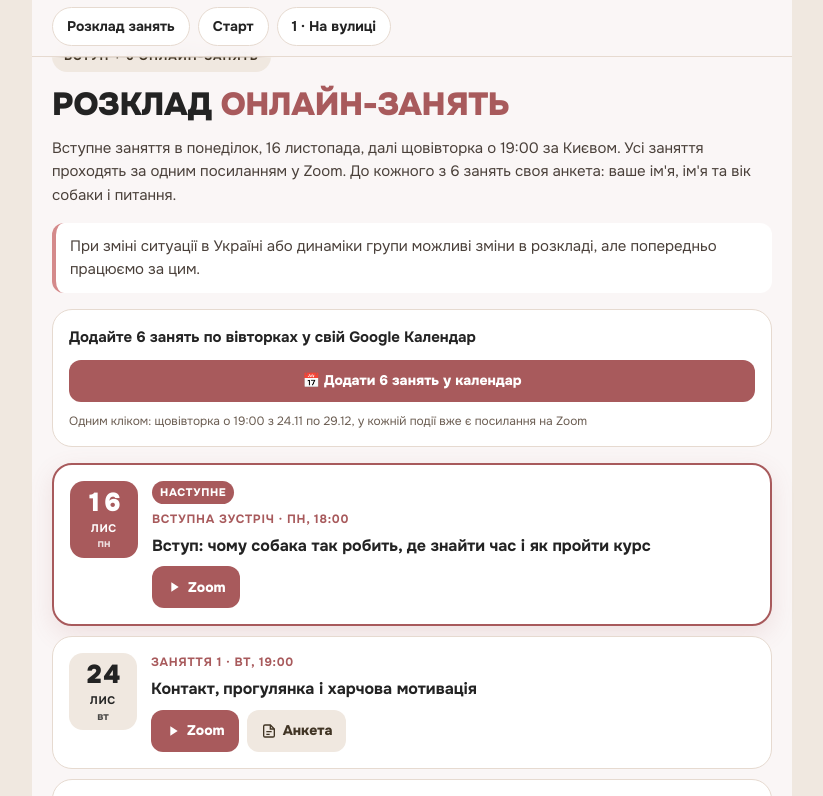
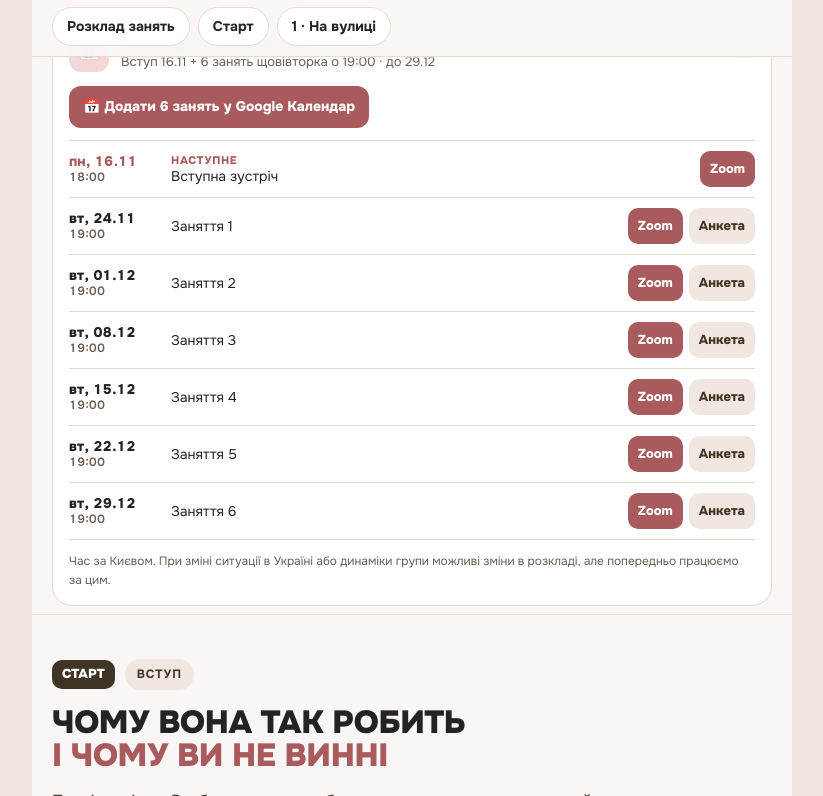
Before and after one commit to mogilevskakateryna-lgtm/spokiynyi-sobaka, a plain HTML site: page index.html in a window 1280 px wide. Both pictures are taken after a click on the link "Розклад занять". Shown: the part 860-1656 px from the top of the page, without its empty margins (228-1051 px from the left). Drawn offline with Linux system fonts and the light colour scheme.

Commit message:
Компактний розклад: згорнутий блок, один рядок на зустріч
Co-Authored-By: Claude Opus 5.5 <noreply@anthropic.com>
Claude-Session: https://claude.ai/code/session_015YbT4e5Dz6aWHs325wB7MK

```diff
--- a/index.html
+++ b/index.html
@@ -213,6 +213,33 @@ footer{padding-block:24px 40px;font-size:12px;color:var(--muted);text-align:cent
 .cover .c-play{flex:0 0 auto;width:clamp(48px,12vw,64px);height:clamp(48px,12vw,64px);border-radius:50%;background:#fff;color:var(--cbg,var(--brown));display:grid;place-items:center;box-shadow:0 8px 24px rgba(0,0,0,.25);transition:transform .15s}
 .cover:hover .c-play{transform:scale(1.07)}
 .cover .c-play svg{width:42%;height:42%;margin-left:6%}
+.sched2{padding-block:20px 8px}
+.sched{background:#fff;border:1px solid var(--line);border-radius:20px;overflow:hidden}
+.sched summary{list-style:none;cursor:pointer;display:flex;align-items:center;gap:12px;padding:14px 16px}
+.sched summary::-webkit-details-marker{display:none}
+.sched summary:focus-visible{outline:3px solid var(--olive);outline-offset:-3px;border-radius:20px}
+.s-ic{flex:0 0 auto;width:40px;height:40px;border-radius:12px;background:var(--rose-soft);display:grid;place-items:center;font-size:18px}
+.s-t{flex:1;min-width:0;display:flex;flex-direction:column;line-height:1.3}
+.s-t b{font-size:16px}
+.s-t span{font-size:13px;color:var(--muted)}
+.s-chev{flex:0 0 auto;width:10px;height:10px;border-right:2.5px solid var(--muted);border-bottom:2.5px solid var(--muted);transform:rotate(45deg);margin:0 6px 4px 0;transition:transform .2s}
+.sched[open] .s-chev{transform:rotate(-135deg);margin-bottom:-4px}
+.s-body{padding:0 16px 16px;display:flex;flex-direction:column;gap:12px}
+.s-actions{display:flex;flex-wrap:wrap;gap:8px}
+.rows{list-style:none;margin:0;padding:0;border-top:1px solid var(--line)}
+.row{display:grid;grid-template-columns:92px 1fr auto;gap:10px;align-items:center;padding:10px 0;border-bottom:1px solid var(--line)}
+.row.is-past{opacity:.55}
+.row.is-next .r-date{color:var(--rose)}
+.r-date{font-weight:800;font-size:14px;line-height:1.2;font-variant-numeric:tabular-nums}
+.r-date small{display:block;font-weight:600;font-size:12px;color:var(--muted)}
+.r-t{font-size:14px;line-height:1.3;min-width:0}
+.r-t i{font-style:normal;font-size:11px;font-weight:800;letter-spacing:.06em;text-transform:uppercase;color:var(--rose);display:block}
+.r-a{display:flex;gap:6px}
+.mini{display:inline-flex;align-items:center;gap:4px;font-size:13px;font-weight:800;border-radius:10px;padding:7px 10px;min-height:36px;text-decoration:none;border:0;white-space:nowrap;font-family:inherit;cursor:pointer}
+.mini-rose{background:var(--rose);color:#fff}
+.mini-soft{background:var(--sand);color:var(--brown)}
+.s-note{font-size:12px;color:var(--muted)}
+@media (max-width:480px){.row{grid-template-columns:78px 1fr auto}.r-t{font-size:13px}}
 @media (prefers-reduced-motion:reduce){html{scroll-behavior:auto}.bar i,.chev{transition:none}}
 </style>
 </head>
@@ -253,17 +280,21 @@ footer{padding-block:24px 40px;font-size:12px;color:var(--muted);text-align:cent
   </div>
 </section>
 
-<section id="rozklad" class="wrap schedule stack">
-  <span class="pill">Вступ + 6 онлайн-занять</span>
-  <h2>Розклад <span style="color:var(--rose)">онлайн-занять</span></h2>
-  <p>Вступне заняття в&nbsp;понеділок, 16&nbsp;листопада, далі щовівторка о&nbsp;19:00 за&nbsp;Києвом. Усі заняття проходять за&nbsp;одним посиланням у&nbsp;Zoom. До&nbsp;кожного з&nbsp;6 занять своя анкета: ваше ім'я, ім'я та&nbsp;вік собаки і&nbsp;питання.</p>
-  <p class="note-warn">При зміні ситуації в&nbsp;Україні або&nbsp;динаміки групи можливі зміни в&nbsp;розкладі, але&nbsp;попередньо працюємо за&nbsp;цим.</p>
-  <div class="cal stack">
-    <b style="font-size:15px">Додайте 6 занять по&nbsp;вівторках у&nbsp;свій Google Календар</b>
-    <div class="cal-row"><a class="chip chip-rose" data-cal href="#">📅 Додати 6 занять у&nbsp;календар</a></div>
-    <span class="hint">Одним кліком: щовівторка о&nbsp;19:00 з&nbsp;24.11 по&nbsp;29.12, у&nbsp;кожній події вже є&nbsp;посилання на&nbsp;Zoom</span>
-  </div>
-  <ol class="meet-list" id="meet-list"></ol>
+<section id="rozklad" class="wrap sched2">
+  <details class="sched" id="sched">
+    <summary>
+      <span class="s-ic">📅</span>
+      <span class="s-t"><b>Розклад онлайн-занять</b><span>Вступ 16.11 + 6 занять щовівторка о&nbsp;19:00 · до&nbsp;29.12</span></span>
+      <span class="s-chev" aria-hidden="true"></span>
+    </summary>
+    <div class="s-body">
+      <div class="s-actions">
+        <a class="chip chip-rose" data-cal href="#" target="_blank" rel="noopener">📅 Додати 6 занять у&nbsp;Google Календар</a>
+      </div>
+      <ol class="rows" id="meet-list"></ol>
+      <p class="s-note">Час за&nbsp;Києвом. При зміні ситуації в&nbsp;Україні або&nbsp;динаміки групи можливі зміни в&nbsp;розкладі, але&nbsp;попередньо працюємо за&nbsp;цим.</p>
+    </div>
+  </details>
 </section>
 
 <!-- СТАРТ -->
@@ -378,6 +409,7 @@ footer{padding-block:24px 40px;font-size:12px;color:var(--muted);text-align:cent
     lock:'<svg width="26" height="26" viewBox="0 0 24 24" fill="none" stroke="currentColor" stroke-width="2.2" aria-hidden="true"><rect x="4" y="11" width="16" height="10" rx="2"/><path d="M8 11V7a4 4 0 0 1 8 0v4"/></svg>'};
   document.querySelectorAll('[data-lock]').forEach(function(e){e.innerHTML=I.lock});
   document.querySelectorAll('[data-zoom]').forEach(function(a){a.href=ZOOM});
+  document.querySelectorAll('a[href="#rozklad"]').forEach(function(a){a.addEventListener('click',function(){document.getElementById('sched').open=true;});});
 
   function pad(n){return String(n).padStart(2,'0')}
   /* Google Календар: одна серія з 6 занять по вівторках (вступ 16.11 сюди не входить) */
@@ -447,15 +479,14 @@ footer{padding-block:24px 40px;font-size:12px;color:var(--muted);text-align:cent
   MEETINGS.forEach(function(m,i){
     var d=new Date(m.date+'T12:00:00+02:00'), past=nextIdx===-1||i<nextIdx, isNext=i===nextIdx;
     var acts = past
-      ? (m.rec?'<a class="chip chip-soft" href="'+esc(m.rec)+'">'+I.play+'Дивитись запис</a>':'<span class="chip chip-off">Запис з\'явиться тут</span>')
-      : '<a class="chip chip-rose" href="'+ZOOM+'">'+I.play+'Zoom</a>'+
-        (m.intro?'':(m.form?'<a class="chip chip-soft" href="'+esc(m.form)+'" target="_blank" rel="noopener">'+I.doc+'Анкета</a>':'<button class="chip chip-soft" data-form="'+i+'">'+I.doc+'Анкета</button>'));
+      ? (m.rec?'<a class="mini mini-soft" href="'+esc(m.rec)+'" target="_blank" rel="noopener">▶ Запис</a>':'<span class="mini mini-soft" style="opacity:.7">запис скоро</span>')
+      : '<a class="mini mini-rose" href="'+ZOOM+'" target="_blank" rel="noopener">Zoom</a>'+
+        (m.intro?'':(m.form?'<a class="mini mini-soft" href="'+esc(m.form)+'" target="_blank" rel="noopener">Анкета</a>':'<button class="mini mini-soft" data-form="'+i+'">Анкета</button>'));
     var li=document.createElement('li');
-    li.className='meet'+(isNext?' is-next':'')+(past?' is-past':'');
-    li.innerHTML='<div class="date"><b>'+d.getUTCDate()+'</b><span>'+MON_SHORT[d.getUTCMonth()]+'</span><small>'+DAYS[d.getUTCDay()]+'</small></div>'+
-      '<div class="meet-body">'+(isNext?'<span class="state state-next">Наступне</span>':(past?'<span class="state state-past">Пройшло</span>':''))+
-      '<span class="meet-meta">'+label(i)+' · '+DAYS[d.getUTCDay()]+', '+m.time+'</span>'+
-      '<span class="meet-title">'+nb(m.title)+'</span><div class="meet-actions">'+acts+'</div></div>';
+    li.className='row'+(isNext?' is-next':'')+(past?' is-past':'');
+    li.innerHTML='<span class="r-date">'+DAYS[d.getUTCDay()]+', '+pad(d.getUTCDate())+'.'+pad(d.getUTCMonth()+1)+'<small>'+m.time+'</small></span>'+
+      '<span class="r-t">'+(isNext?'<i>Наступне</i>':'')+esc(label(i))+'</span>'+
+      '<span class="r-a">'+acts+'</span>';
     list.appendChild(li);
   });
 
```
